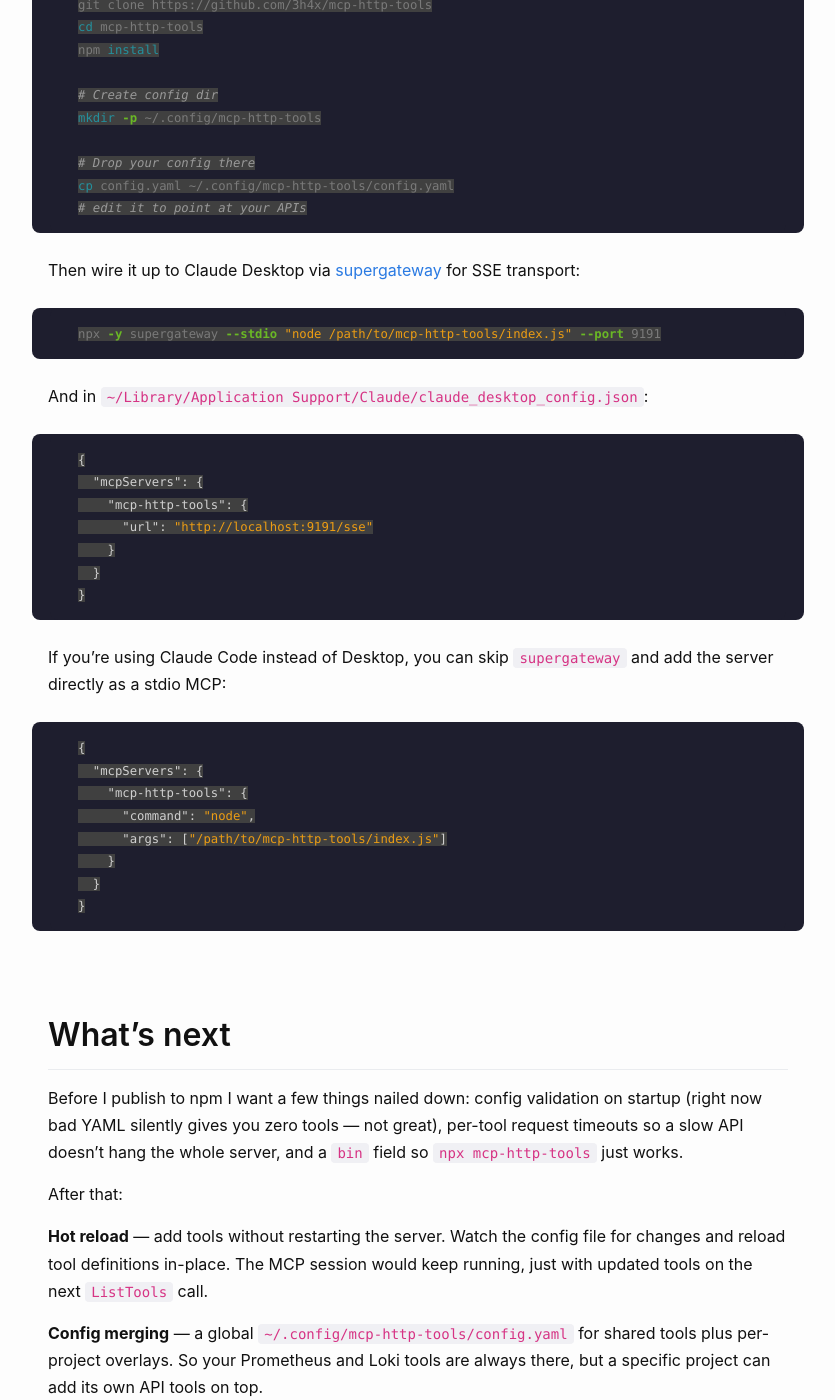
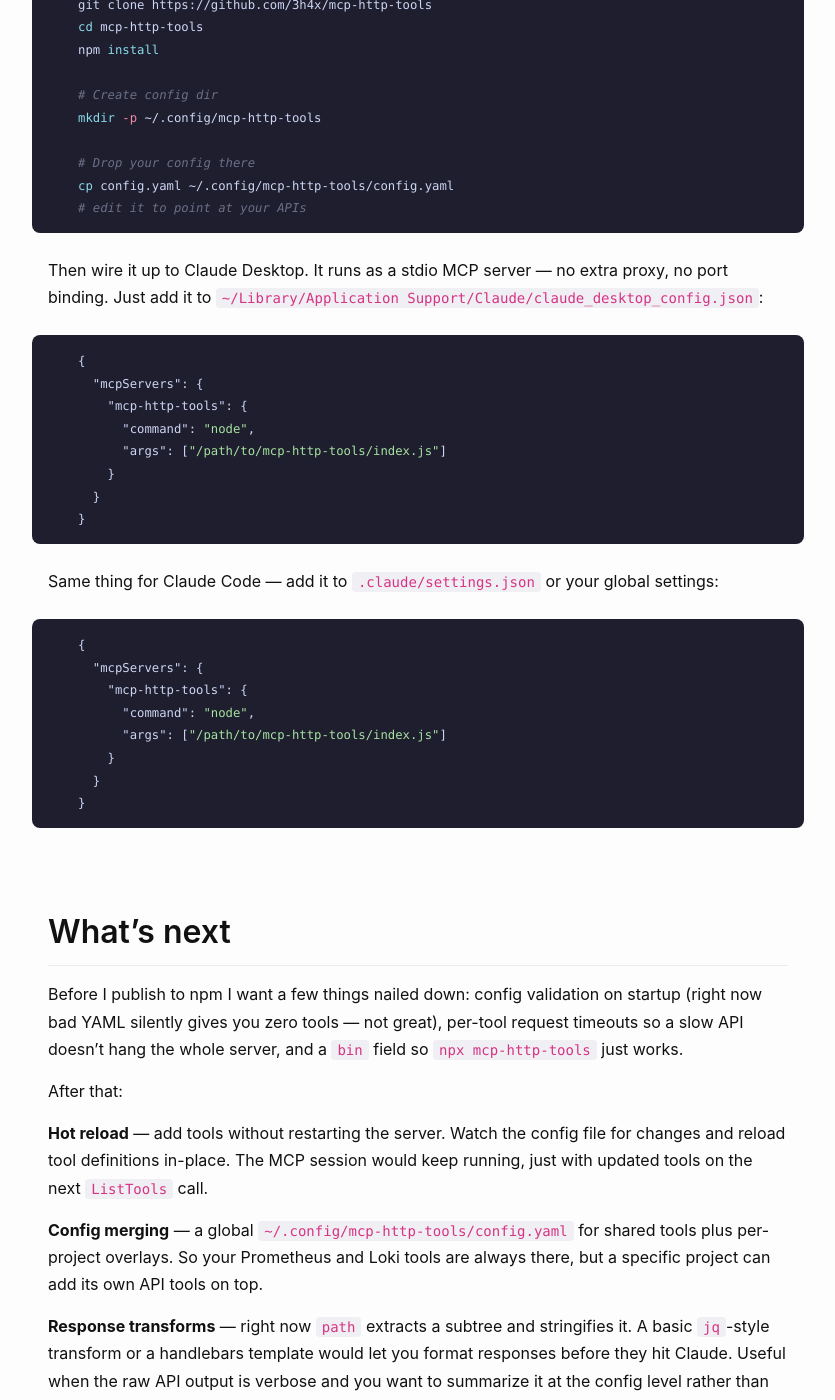
Before and after one commit to 3h4x/3h4x.github.io, a Jekyll site: the page built from _posts/2026/2026-03-29-mcp-http-tools-yaml-to-mcp.md, in a window 1280 px wide and 1400 px high, scrolled down 6110 px. Shown: the whole window, without its empty margins (222-1057 px from the left). Built offline with Jekyll 4.4.1, drawn with Linux system fonts in a browser that asks for light colours; some of the changed text lies outside the part shown.

Commit message:
style: update code block colors and background

````diff
--- a/_includes/head.html
+++ b/_includes/head.html
@@ -5,7 +5,6 @@
   {%- include favicons.html -%}
   {%- seo -%}
   <link rel="stylesheet" type="text/css" href="{{site.baseurl}}/assets/css/style.css">
-  <link rel="stylesheet" type="text/css" href="{{site.baseurl}}/assets/css/main.css">
   <script>
     (function() {
       var saved = localStorage.getItem('theme');
--- a/_posts/2026/2026-03-29-mcp-http-tools-yaml-to-mcp.md
+++ b/_posts/2026/2026-03-29-mcp-http-tools-yaml-to-mcp.md
@@ -213,25 +213,20 @@ cp config.yaml ~/.config/mcp-http-tools/config.yaml
 # edit it to point at your APIs
 ```
 
-Then wire it up to Claude Desktop via [supergateway](https://www.npmjs.com/package/supergateway) for SSE transport:
-
-```bash
-npx -y supergateway --stdio "node /path/to/mcp-http-tools/index.js" --port 9191
-```
-
-And in `~/Library/Application Support/Claude/claude_desktop_config.json`:
+Then wire it up to Claude Desktop. It runs as a stdio MCP server — no extra proxy, no port binding. Just add it to `~/Library/Application Support/Claude/claude_desktop_config.json`:
 
 ```json
 {
   "mcpServers": {
     "mcp-http-tools": {
-      "url": "http://localhost:9191/sse"
+      "command": "node",
+      "args": ["/path/to/mcp-http-tools/index.js"]
     }
   }
 }
 ```
 
-If you're using Claude Code instead of Desktop, you can skip `supergateway` and add the server directly as a stdio MCP:
+Same thing for Claude Code — add it to `.claude/settings.json` or your global settings:
 
 ```json
 {
@@ -262,6 +257,4 @@ The whole thing is ~200 lines of actual logic. If you've got HTTP APIs you want
 
 Check it out: [github.com/3h4x/mcp-http-tools](https://github.com/3h4x/mcp-http-tools)
 
-Know what you are doing and have fun!
-
 3h4x
--- a/_sass/minima/custom-styles.scss
+++ b/_sass/minima/custom-styles.scss
@@ -56,8 +56,8 @@
   // Code
   --code-inline-bg: #2d333b;
   --code-inline-color: #f38ba8;
-  --code-block-bg: #13141c;
-  --code-block-text: #cdd6f4;
+  --code-block-bg: #24273a;
+  --code-block-text: #cad3f5;
 
   // Tables
   --table-header-bg: #21222c;
@@ -722,3 +722,58 @@ blockquote {
     font-weight: 500;
   }
 }
+
+
+// ---------------------------------------------------------------------------
+// About page — repo cards
+// ---------------------------------------------------------------------------
+
+.pinned-repos {
+  display: grid;
+  grid-template-columns: repeat(auto-fill, minmax(280px, 1fr));
+  gap: 1em;
+  margin: 1.5em 0;
+}
+
+.repo-card {
+  display: block;
+  padding: 1em 1.25em;
+  border: 1px solid var(--border-color);
+  border-radius: 8px;
+  text-decoration: none;
+  color: var(--text-color);
+  transition: border-color 0.15s ease, box-shadow 0.15s ease;
+
+  &:hover {
+    border-color: var(--link-color);
+    box-shadow: 0 2px 8px rgba(0, 0, 0, 0.1);
+    text-decoration: none;
+    color: var(--text-color);
+  }
+
+  &:visited {
+    color: var(--text-color);
+  }
+
+  h3 {
+    font-size: 1rem;
+    font-weight: 600;
+    margin-bottom: 0.4em;
+    color: var(--link-color);
+  }
+
+  p {
+    font-size: 0.85em;
+    color: var(--text-muted);
+    line-height: 1.5;
+    margin-bottom: 0.75em;
+  }
+}
+
+.repo-lang {
+  font-size: 0.75em;
+  color: var(--text-muted);
+  background: var(--toggle-bg);
+  padding: 2px 8px;
+  border-radius: 10px;
+}
--- a/_sass/minima/custom-variables.scss
+++ b/_sass/minima/custom-variables.scss
@@ -7,7 +7,7 @@ $brand-color-dark:      #424242;
 
 $text-color:            #111;
 $background-color:      #fdfdfd;
-$code-background-color: #1e1e2e;
+$code-background-color: transparent;
 
 $link-base-color:       #2a7ae2;
 $link-visited-color:    #1756a9;
````
Also changed, not shown: about.md (added, +60 -0 lines).
